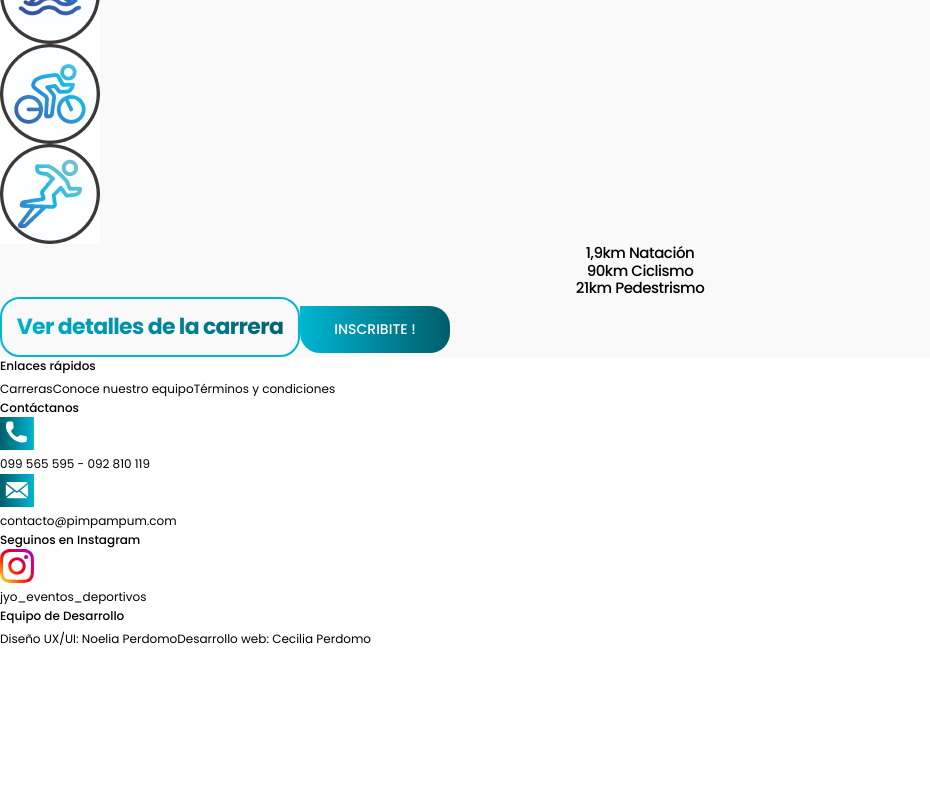
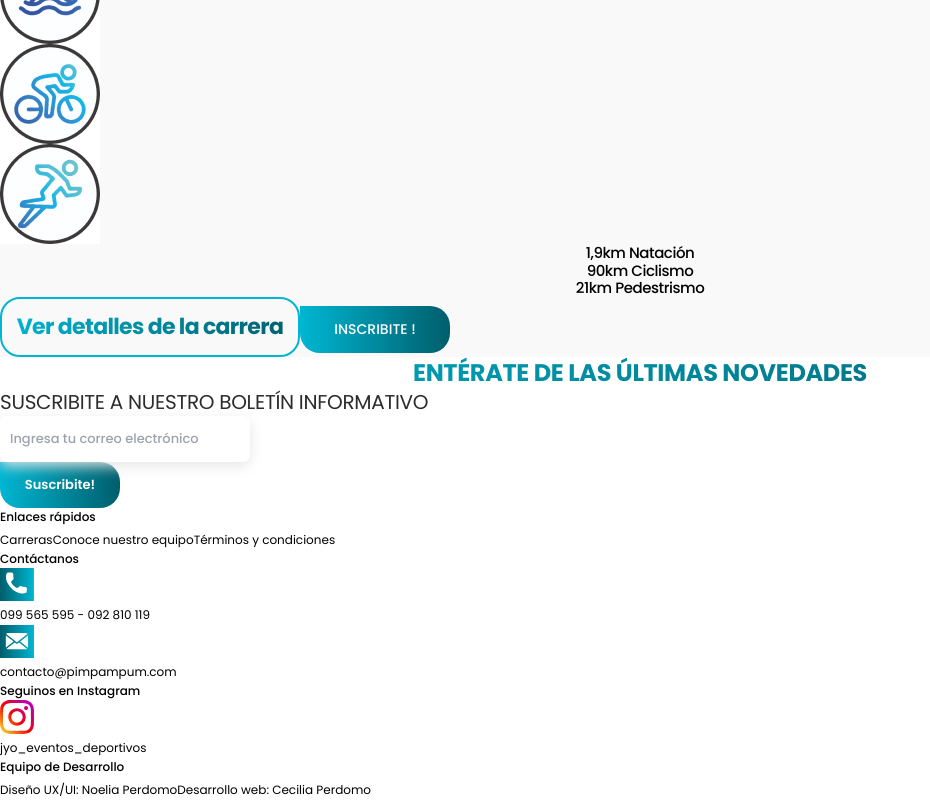
Before and after one commit to CeciliaBPerdomo/JYOEventosDeportivos, a Next.js app: page / in a window 1280 px wide. Shown: the part 4609-5409 px from the top of the page, without its empty margins (0-930 px from the left). Before the commit the page ends 5258 px from the top, so only its background shows below. Built offline with nearby package versions, Linux system fonts and the light colour scheme; a web font is replaced by a local one.

Commit message:
Novedades

```diff
--- /dev/null
+++ b/src/app/components/novedades.js
@@ -0,0 +1,39 @@
+// CSS
+import "../css_components/novedades.css"
+
+const Novedades = () => {
+    return (
+        <div
+            className="mb-4 relative h-[400px] overflow-hidden bg-[url('/images/publicidad/Fondo_boletin.jpg')]  bg-cover bg-no-repeat p-12 text-center text-white">
+            <div
+                className="absolute bottom-0 left-0 right-0 top-0 h-full w-full overflow-hidden bg-black/60 bg-fixed">
+                <div className="flex h-full items-center justify-center">
+                    <div className="text-white">
+                        <h2 className="mb-4 uppercase novedades_titulo_novedades">entérate de las Últimas novedades</h2>
+                        <h4 className="mb-6 uppercase novedades_titulo_suscribite">SUSCRIBITE A NUESTRO BOLETÍN INFORMATIVO</h4>
+                        <div className="flex justify-center">
+                            <input
+                                className="novedades_input"
+                                placeholder="Ingresa tu correo electrónico"
+                            />
+                            <button
+                                type="button"
+                                className="inline-block rounded border-2 border-neutral-50 px-6 pb-[6px]
+                            pt-2 text-xs font-medium uppercase leading-normal text-neutral-50 transition
+                            duration-150 ease-in-out hover:border-neutral-300 hover:text-neutral-200 focus:border-neutral-300
+                            focus:text-neutral-200 focus:outline-none focus:ring-0 active:border-neutral-300
+                            active:text-neutral-200 dark:hover:bg-neutral-600 dark:focus:bg-neutral-600
+                            novedades_boton"
+                                data-twe-ripple-init
+                                data-twe-ripple-color="light">
+                                Suscribite!
+                            </button>
+                        </div>
+                    </div>
+                </div>
+            </div>
+        </div>
+    )
+}
+
+export default Novedades
--- /dev/null
+++ b/src/app/css_components/novedades.css
@@ -0,0 +1,68 @@
+.novedades_titulo_novedades {
+    text-align: center;
+    font-family: 'Poppins', sans-serif;
+    font-size: 24px;
+    font-style: normal;
+    font-weight: 800;
+    line-height: 134%;
+    /* 45.56px */
+    letter-spacing: -0.34px;
+    text-transform: uppercase;
+
+    background: var(--Turquesa-degrade, linear-gradient(90deg, #00B6D2 0.29%, #005E6C 99.71%));
+    background-clip: text;
+    -webkit-background-clip: text;
+    -webkit-text-fill-color: transparent;
+}
+
+.novedades_titulo_suscribite {
+    color: var(--Charcoal-Black, #2C2C2E);
+    font-family: 'Poppins', sans-serif;
+    font-size: 20px;
+    font-style: normal;
+    font-weight: 300;
+    line-height: 134%;
+    letter-spacing: -0.3px;
+    text-transform: uppercase;
+}
+
+.novedades_input {
+    border-radius: 7px;
+    border: 0px solid #000;
+    background: #FFF;
+    box-shadow: 0px 4px 14px 0px #E5E5E5;
+    width: 250px;
+    height: 46px;
+    margin-right: 7px;
+
+    color: #C4C4C4;
+
+/* Boletin_correo */
+font-family: 'Poppins', sans-serif;
+font-size: 13px;
+font-style: normal;
+font-weight: 500;
+line-height: normal;
+padding-left: 10px;
+}
+
+.novedades_boton {
+    display: flex;
+    width: 120px;
+    height: 46px;
+    padding: 13px 17px;
+    justify-content: center;
+    align-items: center;
+    gap: 10px;
+
+    border-radius: 0px 20px 20px 20px;
+    background: var(--Turquesa-degrade, linear-gradient(90deg, #00B6D2 0.29%, #005E6C 99.71%));
+
+    color: #FFF;
+    text-align: center;
+    font-family: 'Poppins', sans-serif;
+    font-size: 13px;
+    font-style: normal;
+    font-weight: 600;
+    line-height: normal;
+}
--- a/src/app/page.js
+++ b/src/app/page.js
@@ -1,4 +1,5 @@
 import Banner from "./components/banner";
+import Novedades from "./components/novedades";
 import ProximasCarreras from "./components/proximas";
 
 export default function Home() {
@@ -6,6 +7,7 @@ export default function Home() {
     <div className="">
       <Banner />
       <ProximasCarreras />
+      <Novedades />
     </div>
   );
 }
```
